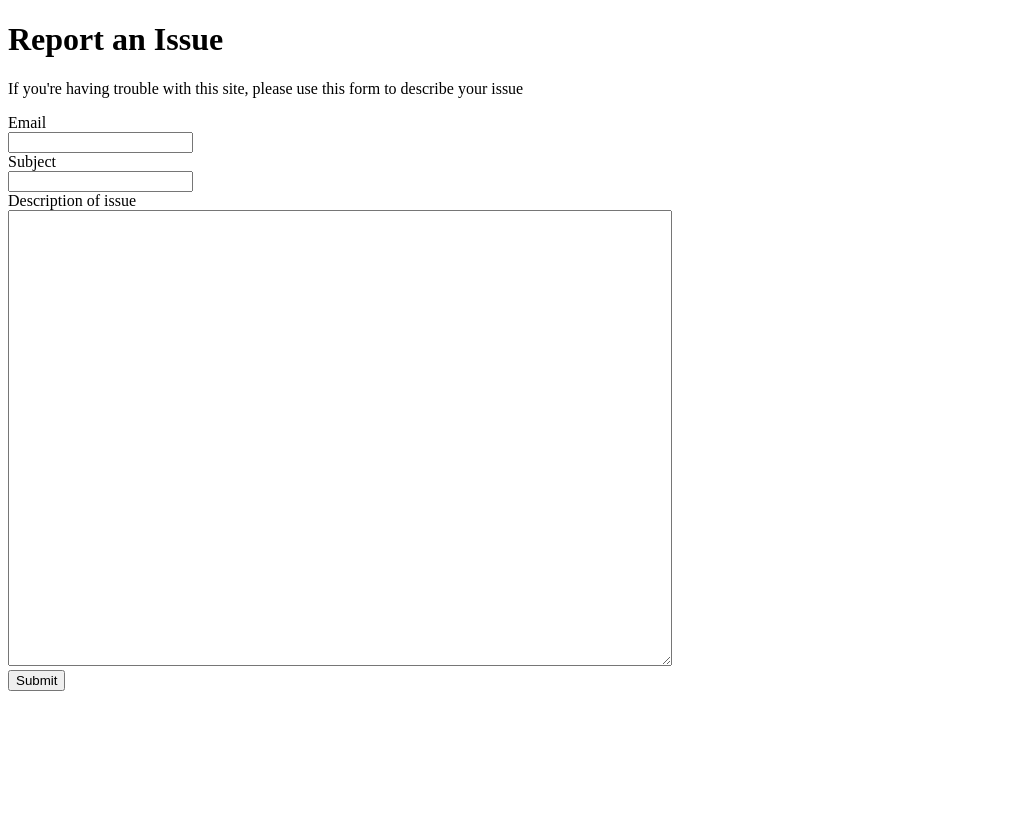
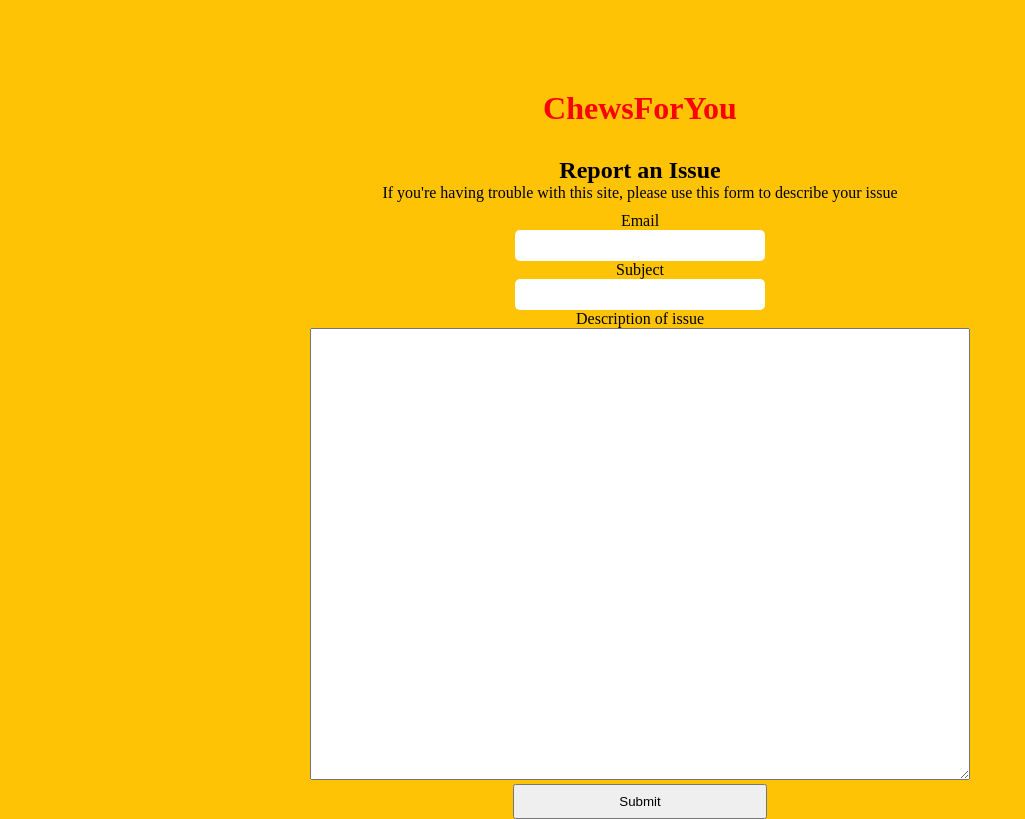
Before and after one commit to junqili259/ChewsForYou, a Flask app: page /support in a window 1280 px wide. Shown: the whole page, without its empty margins (0-1025 px from the left). Before the commit the page ends 691 px from the top, so only its background shows below. Run offline with Flask 2, Linux system fonts and the light colour scheme.

Commit message:
Update support.html

```diff
--- a/cloud_proj/templates/support.html
+++ b/cloud_proj/templates/support.html
@@ -2,17 +2,23 @@
 <html lang="en">
 <head>
     <title>Support</title>
+	<link rel= "stylesheet" type= "text/css" href= "{{ url_for('static',filename='styles/support.css')}}">
 </head>
-    <h1>Report an Issue</h1>
+<div class="head">
+	<h1><a href="{{ url_for('homepage')}}" class="chewsforyou">ChewsForYou</a></h1>
+    <h2>Report an Issue</h2>
     <p>If you're having trouble with this site, please use this form to describe your issue</p>
+</div>
 <body>
     <form method="POST" action="">
         {{ form.hidden_tag() }}
         <div class="form-group">
-            {{ form.email.label() }} <br> {{form.email}} <br>
-            {{ form.subject.label() }} <br> {{form.subject}} <br>
-            {{ form.issue.label() }} <br> {{form.issue (rows='30',cols='80')}} <br>
-            {{ form.submit }}
+		 <ul class="list">
+            <li>{{ form.email.label()}} <br> {{form.email}} <br></li>
+            <li>{{ form.subject.label()}} <br> {{form.subject}} <br></li>
+            <li> {{ form.issue.label() }} <br> {{form.issue (rows='30',cols='80')}} <br></li>
+            <li><button class="button">{{form.submit}}</button></li>
+		</ul>
         </div>
     </form>
 </body>
```
